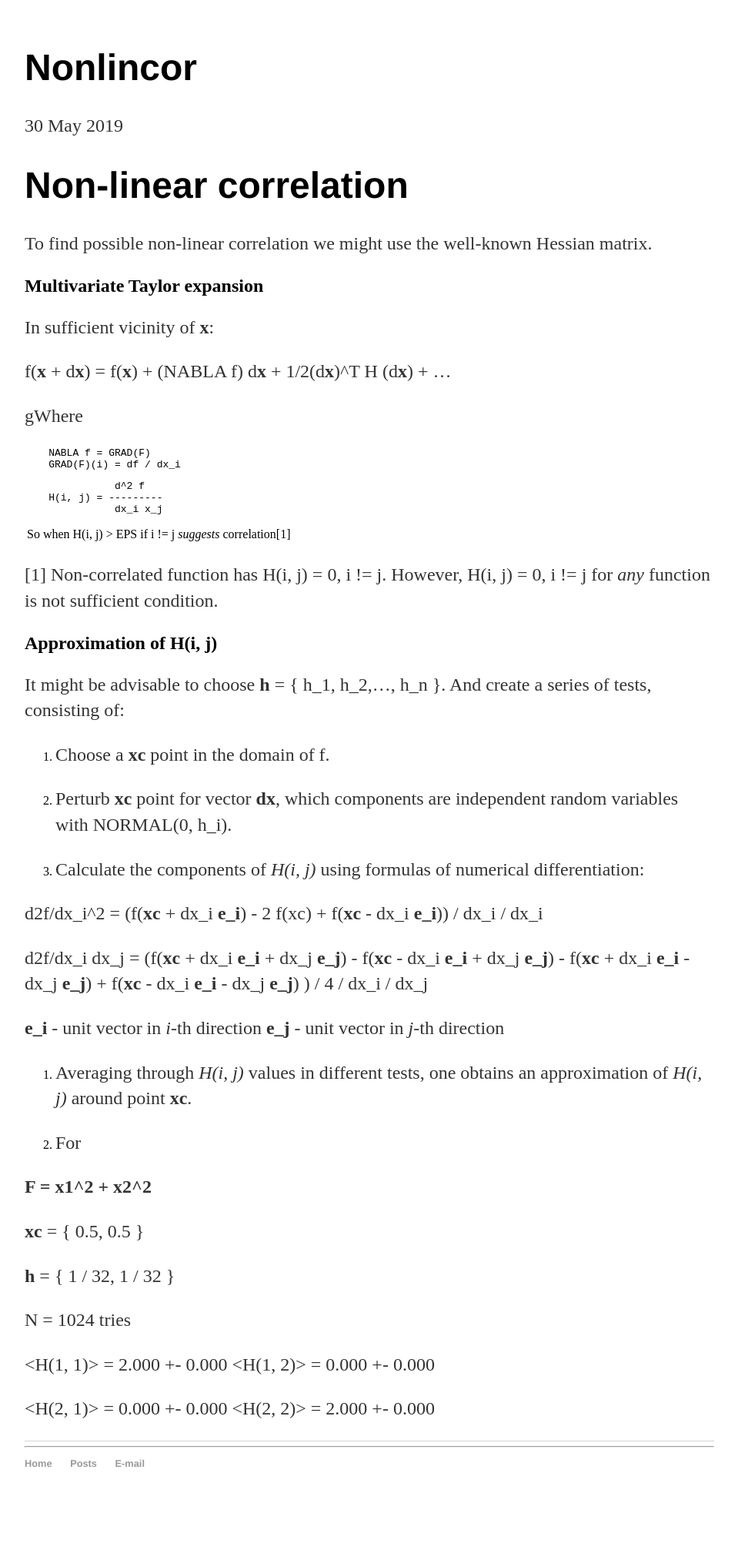
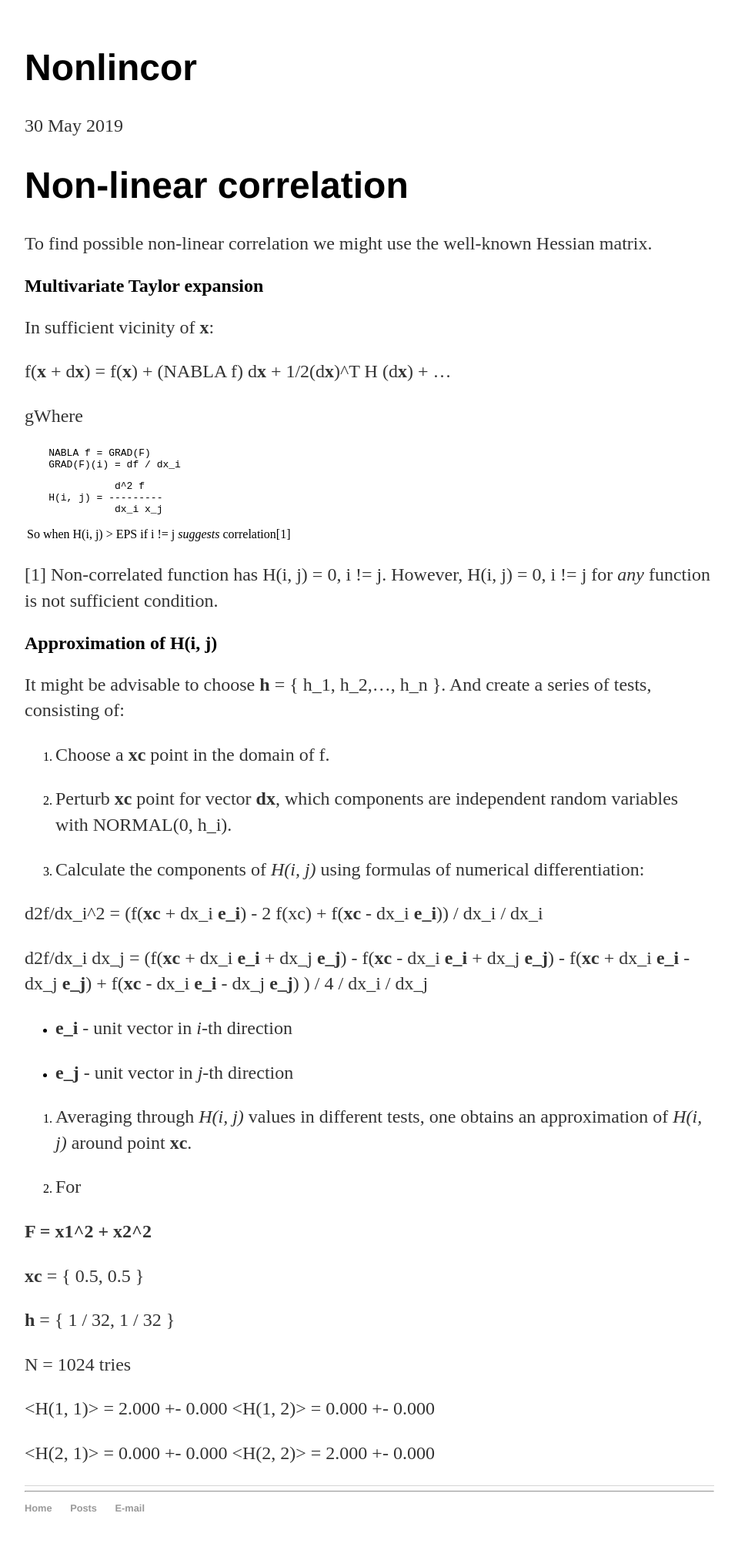
Before and after one commit to 2t363a/beta, a Jekyll site: the page built from docs/_posts/2019-05-30-nonlincor.md, in a window 1280 px wide. Shown: the whole page at 77% size, without its empty margins (160-1119 px from the left). Built offline with Jekyll 4.4.1, drawn with Linux system fonts in a browser that asks for light colours; our own code applies the rules of GitHub Pages for plain Markdown files; before the commit the page ends 1968 px from its top, so only the background shows below that.

Commit message:
minor formatting

```diff
--- a/docs/_posts/2019-05-30-nonlincor.md
+++ b/docs/_posts/2019-05-30-nonlincor.md
@@ -46,8 +46,9 @@ d2f/dx_i dx_j = (f(**xc** + dx_i **e_i** + dx_j **e_j**)
                  + f(**xc** - dx_i **e_i** - dx_j **e_j**)
                 ) / 4 / dx_i / dx_j
 
-**e_i** - unit vector in *i*-th direction
-**e_j** - unit vector in *j*-th direction
+* **e_i** - unit vector in *i*-th direction
+
+* **e_j** - unit vector in *j*-th direction
 
 4. Averaging through *H(i, j)* values in different tests, one obtains an approximation of *H(i, j)* around point **xc**.
 
```
